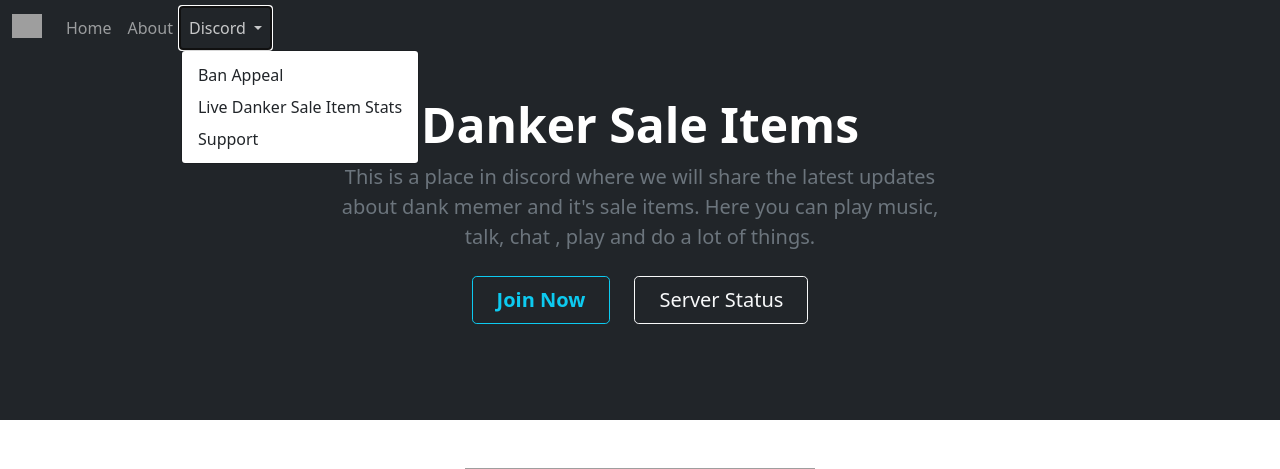
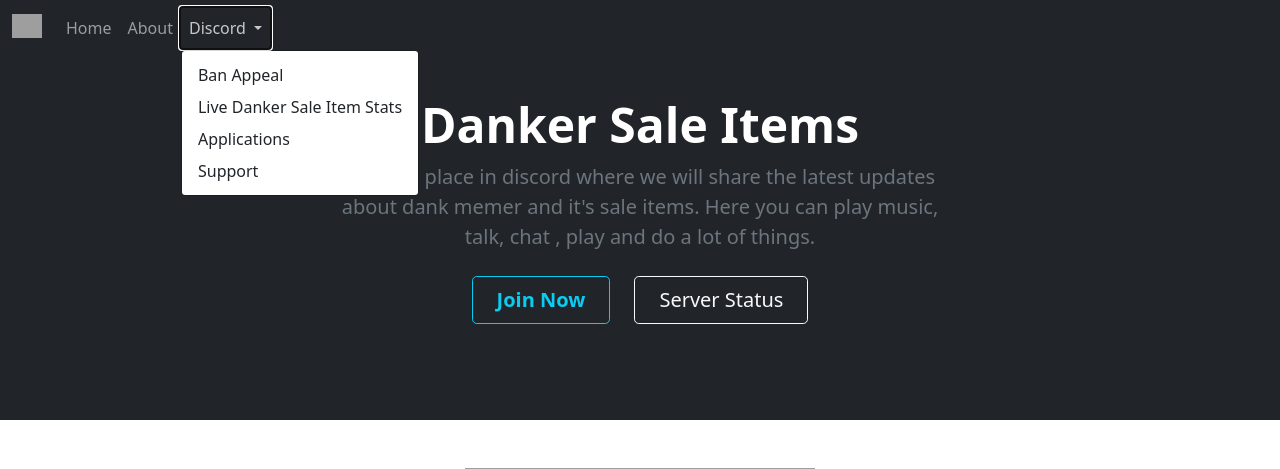
Before and after one commit to abindent/django, a Django app: page / in a window 1280 px wide, after a click on "Discord". Shown: the top 469 px of the page. Run offline with Django 3.2, Linux system fonts and the light colour scheme; some libraries are stand-ins or nearby versions; grey boxes are pictures that could not be loaded.

Commit message:
Update index.html

```diff
--- a/template/index.html
+++ b/template/index.html
@@ -45,6 +45,7 @@
                         <ul class="dropdown-menu" aria-labelledby="navbarDropdownMenuLink">
                             <li><a class="dropdown-item" href="/ban-appeal" >Ban Appeal</a></li>
                             <li><a class="dropdown-item" href="/stats">Live Danker Sale Item Stats</a></li>
+                            <li><a class="dropdown-item" href="/applications">Applications</a></li>
                             <li><a class="dropdown-item"
                                     href="/support"
                                     target="_blank">Support</a></li>
```
